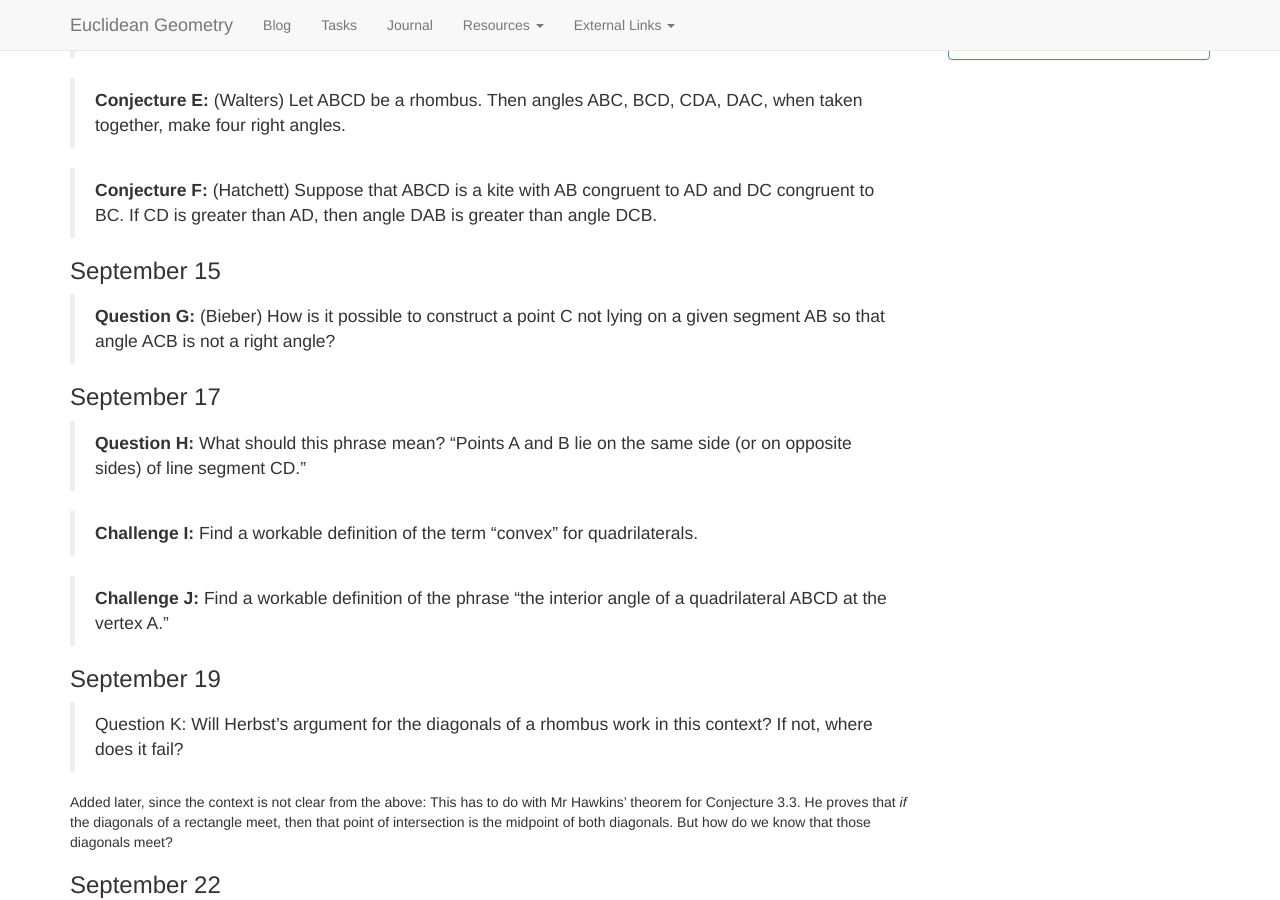
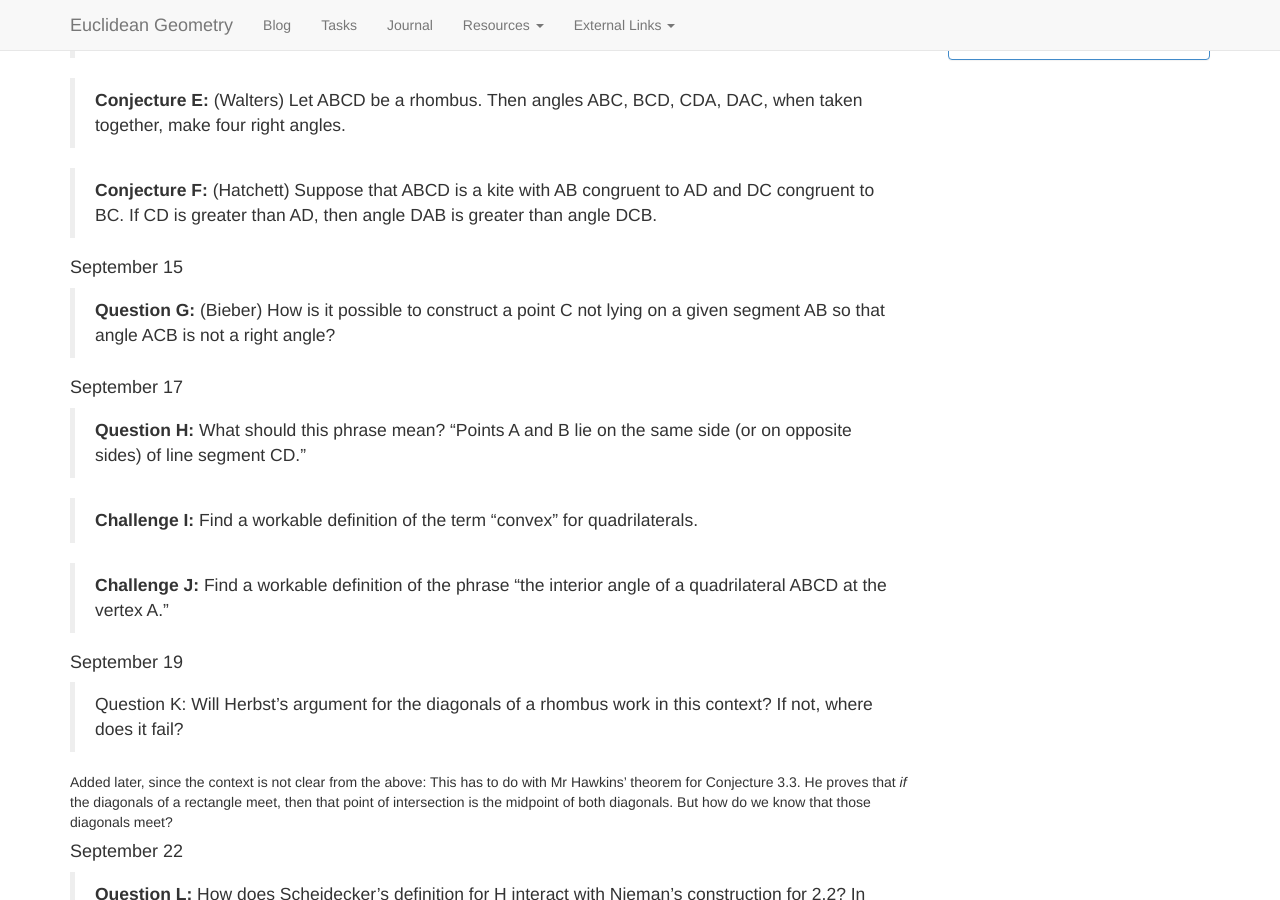
Before and after one commit to theronhitchman/euclidean-geometry, a Jekyll site: the page built from class/index.md, in a window 1280 px wide and 900 px high, scrolled down 606 px. Built offline with Jekyll 4.4.1, drawn with Linux system fonts in a browser that asks for light colours; nearby versions of some CDN libraries.

Commit message:
correct typos

```diff
--- a/class/index.md
+++ b/class/index.md
@@ -33,12 +33,12 @@ ordered by date.
 > AD and DC congruent to BC. If CD is greater than AD, then angle DAB is greater
 > than angle DCB.
 
-### September 15
+#### September 15
 
 > **Question G:** (Bieber) How is it possible to construct a point C not lying on
 > a given segment AB so that angle ACB is not a right angle?
 
-### September 17
+#### September 17
 
 > **Question H:** What should this phrase mean?
 > "Points A and B lie on the same side (or on opposite sides) of line segment CD."
@@ -48,7 +48,7 @@ ordered by date.
 > **Challenge J:** Find a workable definition of the phrase "the interior angle
 > of a quadrilateral ABCD at the vertex A."
 
-### September 19
+#### September 19
 
 > Question K: Will Herbst's argument for the diagonals of a rhombus work in this
 > context? If not, where does it fail?
@@ -59,14 +59,14 @@ rectangle meet, then that point of intersection is the midpoint of both
 diagonals. But how do we know that those diagonals meet?
 
 
-### September 22
+#### September 22
 
 > **Question L:** How does Scheidecker's definition for H interact with Nieman's
 > construction for 2.2? In particular, what statement is needed (if any) to
 > close the gap? Make a conjecture! Or explain why everything is fine.
 
 
-### September 29
+#### September 29
 
 > **Question M:** What is an "interior angle"? an "exterior angle?"
 
@@ -74,7 +74,7 @@ diagonals. But how do we know that those diagonals meet?
 
 > **Question O:** Is the hourglass a quadrilateral? or a hexagon? or two triangles? WTH?
 
-### October 3
+#### October 3
 
 > **Problem P:** Mr Hawkins both proves 3.4 and makes a counterexample to
 > disprove 3.4. Figure out what is going on and resolve this.
```
Also changed, not shown: _posts/2014-10-06-simple.md (+1 -1 lines).
